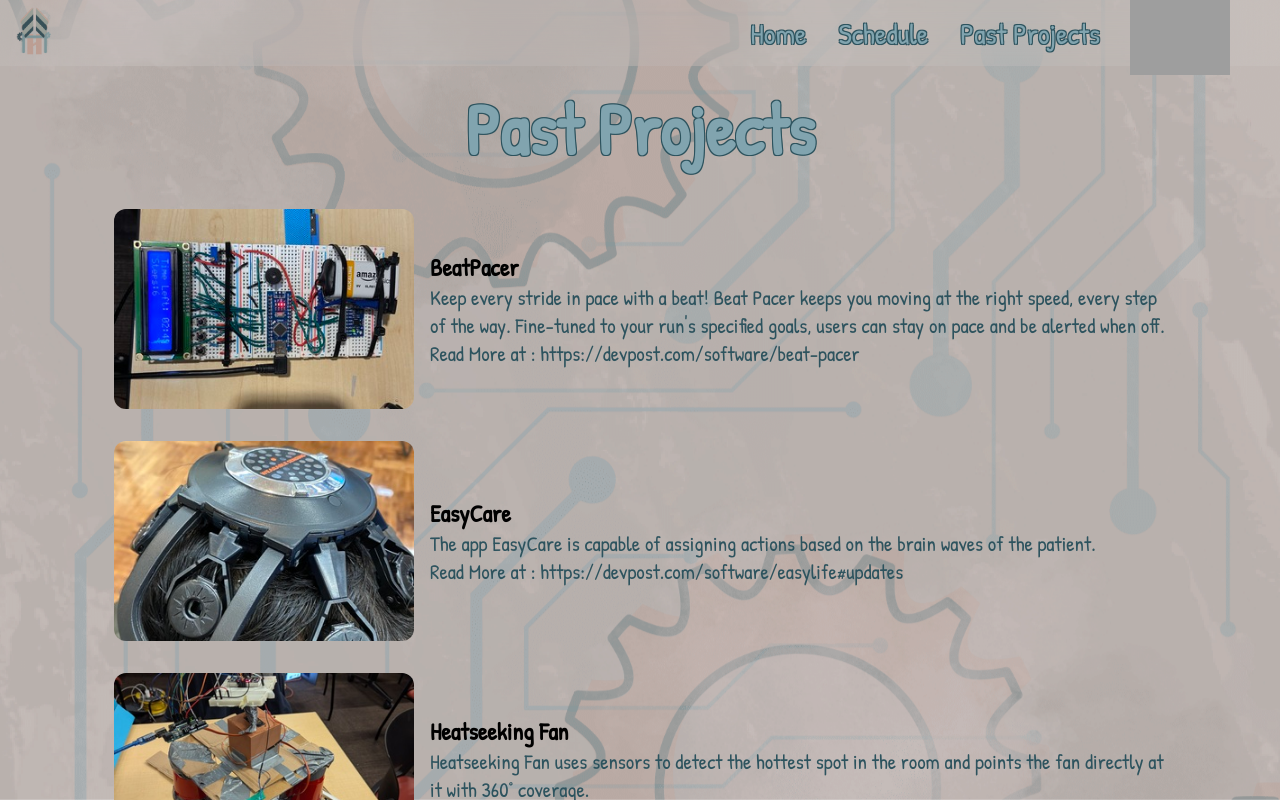
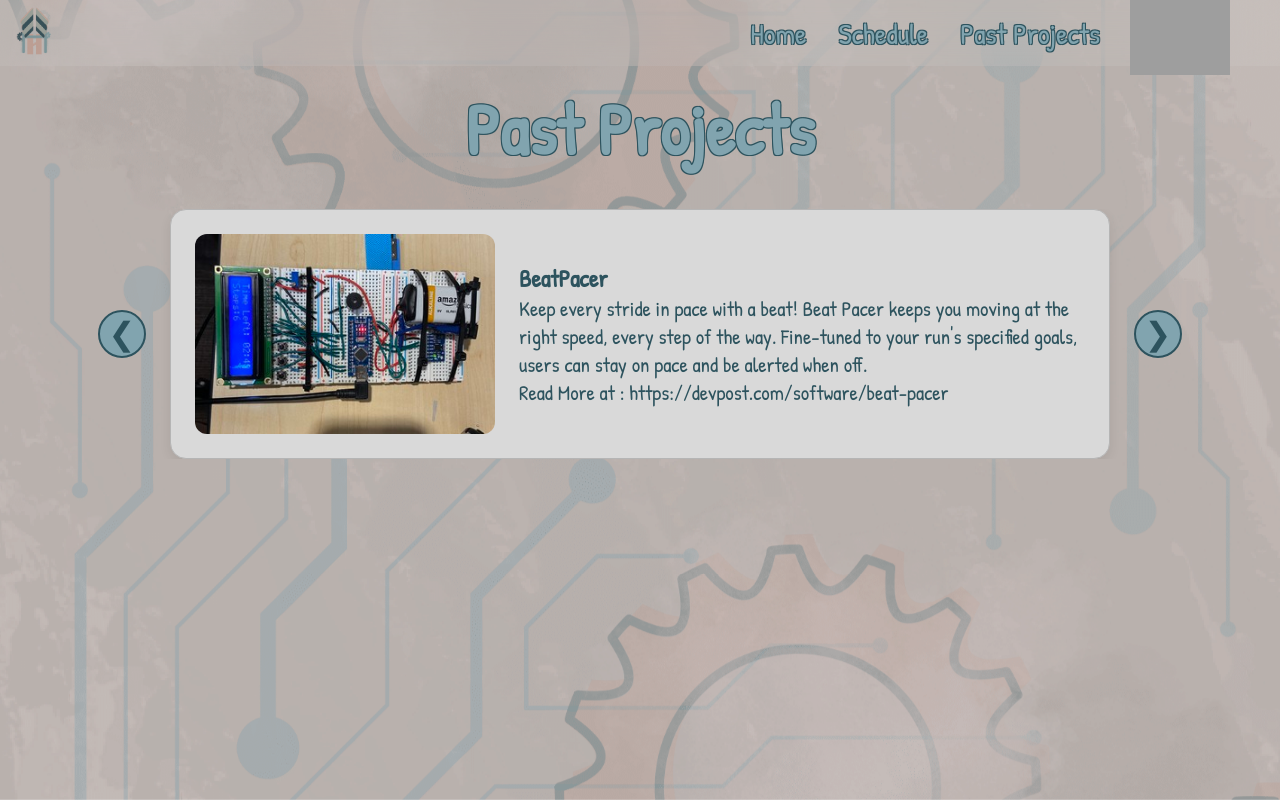
Before and after one commit to HKN-UCSD/hard-hack-2026, a React (Vite) app: page /past-projects in a window 1280 px wide. Shown: the top 800 px of the page. Built offline with nearby package versions, Linux system fonts and the light colour scheme; grey boxes are pictures that could not be loaded.

Commit message:
Added Carousel to the Past Project Page (old page still exists but is unlinked)

```diff
--- a/src/App.jsx
+++ b/src/App.jsx
@@ -1,7 +1,7 @@
 import './App.css'
 import { useState, useEffect } from 'react'
 import { Routes, Route, Link } from "react-router-dom"
-import PastProjects from "./PastProjects.jsx"
+import PastProjectsCarousel from "./PastProjectsCarousel.jsx"
 
 import useEmblaCarousel from 'embla-carousel-react'
 
@@ -512,7 +512,7 @@ function App() {
             </section>
       </>
           } />
-        <Route path="/past-projects" element={<PastProjects />} />
+        <Route path="/past-projects" element={<PastProjectsCarousel />} />
       </Routes>
     </div>
     </>
--- /dev/null
+++ b/src/PastProjectsCarousel.css
@@ -0,0 +1,113 @@
+.pastprojects-title {
+  text-align: center;
+  font-size: clamp(3rem, 6vw, 4.5rem);
+  color: #81a4af;
+  margin-top: 5rem;
+  margin-bottom: 2rem;
+  text-shadow:
+    -1px -1px 0 #2d535e,
+     1px -1px 0 #2d535e,
+    -1px  1px 0 #2d535e,
+     1px  1px 0 #2d535e;
+}
+
+.embla {
+  position: relative;
+  max-width: 1100px;
+  margin: 0 auto;
+  padding: 0 4rem;
+}
+
+.embla__viewport {
+  overflow: hidden;
+}
+
+.embla__container {
+  display: flex;
+  touch-action: pan-y pinch-zoom;
+}
+
+.embla__slide {
+  flex: 0 0 100%;
+  min-width: 0;
+  padding: 0 1rem;
+  box-sizing: border-box;
+}
+
+.project-block {
+  display: flex;
+  align-items: center;
+  gap: 1rem;
+}
+
+.project-image {
+  width: 300px;
+  border-radius: 12px;
+}
+
+.project-text h2 {
+  color: #2d535e;
+}
+
+.project-text p {
+  font-size: 1.3rem;
+  color: #2d535e;
+}
+
+.project-text a {
+  color: inherit;
+  text-decoration: none;
+}
+
+.project-text a:hover {
+  text-decoration: underline;
+}
+
+.embla__prev,
+.embla__next {
+  position: absolute;
+  top: 50%;
+  transform: translateY(-50%);
+  width: 3rem;
+  height: 3rem;
+  display: flex;
+  align-items: center;
+  justify-content: center;
+  border: none;
+  background: transparent;
+  color: #2d535e;
+  font-size: 2.5rem;
+  line-height: 1;
+  cursor: pointer;
+  padding: 0;
+}
+
+.embla__prev:hover,
+.embla__next:hover {
+  color: #81a4af;
+}
+
+.embla__prev {
+  left: 0.5rem;
+}
+
+.embla__next {
+  right: 0.5rem;
+}
+
+.embla__prev:disabled,
+.embla__next:disabled {
+  opacity: 0.3;
+  cursor: not-allowed;
+}
+
+@media (max-width: 768px) {
+  .embla {
+    padding: 0 3rem;
+  }
+
+  .project-block {
+    flex-direction: column;
+    text-align: center;
+  }
+}
--- /dev/null
+++ b/src/PastProjectsCarousel.grey.css
@@ -0,0 +1,129 @@
+.pastprojects-title {
+  text-align: center;
+  font-size: clamp(3rem, 6vw, 4.5rem);
+  color: #81a4af;
+  margin-top: 5rem;
+  margin-bottom: 2rem;
+  text-shadow:
+    -1px -1px 0 #2d535e,
+     1px -1px 0 #2d535e,
+    -1px  1px 0 #2d535e,
+     1px  1px 0 #2d535e;
+}
+
+.embla {
+  position: relative;
+  max-width: 1100px;
+  margin: 0 auto;
+  padding: 0 4rem;
+}
+
+.embla__viewport {
+  overflow: hidden;
+}
+
+.embla__container {
+  display: flex;
+  touch-action: pan-y pinch-zoom;
+}
+
+.embla__slide {
+  flex: 0 0 100%;
+  min-width: 0;
+  padding: 0 1rem;
+  box-sizing: border-box;
+}
+
+.project-block {
+  display: flex;
+  align-items: center;
+  gap: 1.5rem;
+  background: #d9d9d9;
+  border: 1px solid #b5b5b5;
+  border-radius: 16px;
+  padding: 1.5rem;
+  box-shadow: 0 4px 12px rgba(0, 0, 0, 0.08);
+}
+
+.project-image {
+  width: 300px;
+  border-radius: 12px;
+}
+
+.project-text h2 {
+  color: #2d535e;
+}
+
+.project-text p {
+  font-size: 1.3rem;
+  color: #2d535e;
+}
+
+.project-text a {
+  color: inherit;
+  text-decoration: none;
+}
+
+.project-text a:hover {
+  text-decoration: underline;
+}
+
+.embla__prev,
+.embla__next {
+  position: absolute;
+  top: 50%;
+  transform: translateY(-50%);
+  width: 3rem;
+  height: 3rem;
+  border-radius: 50%;
+  border: 2px solid #2d535e;
+  background: #81a4af;
+  color: #2d535e;
+  font-size: 2rem;
+  line-height: 1;
+  display: flex;
+  align-items: center;
+  justify-content: center;
+  cursor: pointer;
+  padding: 0;
+  z-index: 2;
+  transition: background 0.15s ease, transform 0.15s ease;
+}
+
+.embla__prev:hover,
+.embla__next:hover {
+  background: #2d535e;
+  color: #81a4af;
+}
+
+.embla__prev:active,
+.embla__next:active {
+  transform: translateY(-50%) scale(0.95);
+}
+
+.embla__prev {
+  left: 0.5rem;
+}
+
+.embla__next {
+  right: 0.5rem;
+}
+
+@media (max-width: 768px) {
+  .embla {
+    padding: 0 3rem;
+  }
+
+  .project-block {
+    flex-direction: column;
+    text-align: center;
+    padding: 1.25rem;
+  }
+
+  .embla__prev,
+  .embla__next {
+    width: 2.25rem;
+    height: 2.25rem;
+    font-size: 1.5rem;
+  }
+}
--- /dev/null
+++ b/src/PastProjectsCarousel.jsx
@@ -0,0 +1,117 @@
+import { useCallback } from "react"
+import useEmblaCarousel from "embla-carousel-react"
+import "./PastProjectsCarousel.grey.css"
+
+const projects = [
+  {
+    image: "/media/pastprojects/beatpacer.jpeg",
+    alt: "Project 1",
+    title: "BeatPacer",
+    description:
+      "Keep every stride in pace with a beat! Beat Pacer keeps you moving at the right speed, every step of the way. Fine-tuned to your run's specified goals, users can stay on pace and be alerted when off.",
+    link: "https://devpost.com/software/beat-pacer",
+  },
+  {
+    image: "/media/pastprojects/easycare.jpeg",
+    alt: "Project 2",
+    title: "EasyCare",
+    description:
+      "The app EasyCare is capable of assigning actions based on the brain waves of the patient.",
+    link: "https://devpost.com/software/easylife#updates",
+  },
+  {
+    image: "/media/pastprojects/heatseekingfan.jpg",
+    alt: "Project 3",
+    title: "Heatseeking Fan",
+    description:
+      "Heatseeking Fan uses sensors to detect the hottest spot in the room and points the fan directly at it with 360° coverage.",
+    link: "https://devpost.com/software/heatseeking-fan",
+  },
+  {
+    image: "/media/pastprojects/pantrypal.jpg",
+    alt: "Project 4",
+    title: "Pantry Pal 2.0",
+    description:
+      "Have you ever been at the grocery store, wondering if you finished those grapes? Pantry Pal 2.0 keeps a database of your fridge stock and adds a refreshing social media twist to your fridge!",
+    link: "https://devpost.com/software/pantry-pal-2-0",
+  },
+  {
+    image: "/media/pastprojects/waste_segregation.jpeg",
+    alt: "Project 7",
+    title: "Smart Waste Segregation and Gameification",
+    description:
+      "Our AI waste sorter automates recycling, cutting landfill waste and promoting sustainability. With an educational web game, it boosts awareness of proper waste disposal to fight climate change.",
+    link: "https://devpost.com/software/smart-waste-segregation-8uxpir",
+  },
+  {
+    image: "/media/pastprojects/diagnosteo.jpg",
+    alt: "Project 8",
+    title: "DiagnOsteo",
+    description:
+      "Featuring modular diagnostic tools for in-depth anomaly detection in muscuskeletal movement, DiagnOsteo works as your personal osteopathic physician accessible in the comfort of your own home.",
+    link: "https://devpost.com/software/diagnosteo-personal-osteopathic-diagnostic-device",
+  },
+  {
+    image: "/media/pastprojects/rolle.png",
+    alt: "Project 9",
+    title: "Roll-E",
+    description:
+      "ROLL-E is an autonomous vehicle that can follow and track down a given VHF signal. It uses software-defined radio in order to process the sound waves to deduce the location of the emitted signal.",
+    link: "https://devpost.com/software/roll-e",
+  },
+]
+
+function PastProjectsCarousel() {
+  const [emblaRef, emblaApi] = useEmblaCarousel({ loop: true })
+
+  const scrollPrev = useCallback(() => emblaApi?.scrollPrev(), [emblaApi])
+  const scrollNext = useCallback(() => emblaApi?.scrollNext(), [emblaApi])
+
+  return (
+    <section className="faq-section">
+      <h2 className="pastprojects-title">Past Projects</h2>
+
+      <div className="embla">
+        <div className="embla__viewport" ref={emblaRef}>
+          <div className="embla__container">
+            {projects.map((project) => (
+              <div className="embla__slide" key={project.title}>
+                <div className="project-block">
+                  <img
+                    src={project.image}
+                    alt={project.alt}
+                    className="project-image"
+                  />
+                  <div className="project-text">
+                    <h2>{project.title}</h2>
+                    <p>
+                      {project.description}
+                      <br />
+                      Read More at :{" "}
+                      <a
+                        href={project.link}
+                        target="_blank"
+                        rel="noopener noreferrer"
+                      >
+                        {project.link}
+                      </a>
+                    </p>
+                  </div>
+                </div>
+              </div>
+            ))}
+          </div>
+        </div>
+
+        <button className="embla__prev" onClick={scrollPrev} type="button">
+          &#10094;
+        </button>
+        <button className="embla__next" onClick={scrollNext} type="button">
+          &#10095;
+        </button>
+      </div>
+    </section>
+  )
+}
+
+export default PastProjectsCarousel
```
